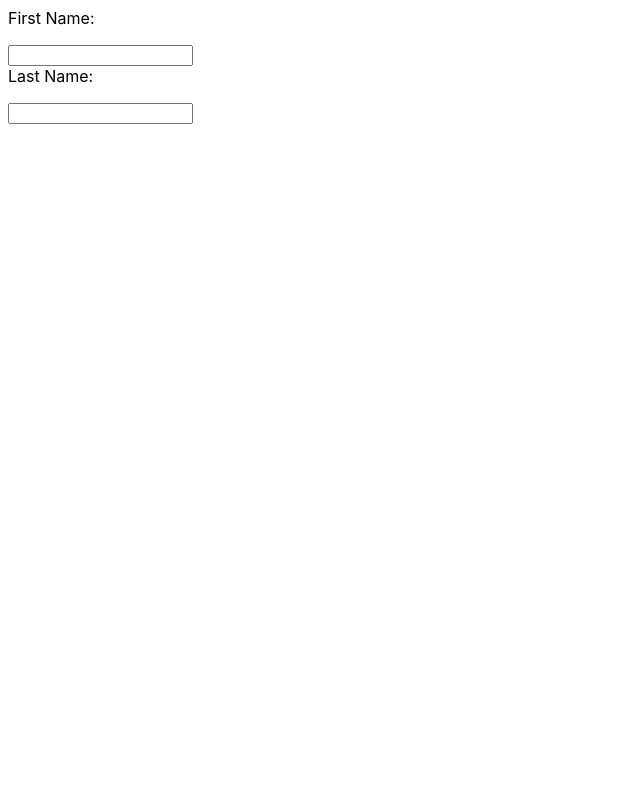
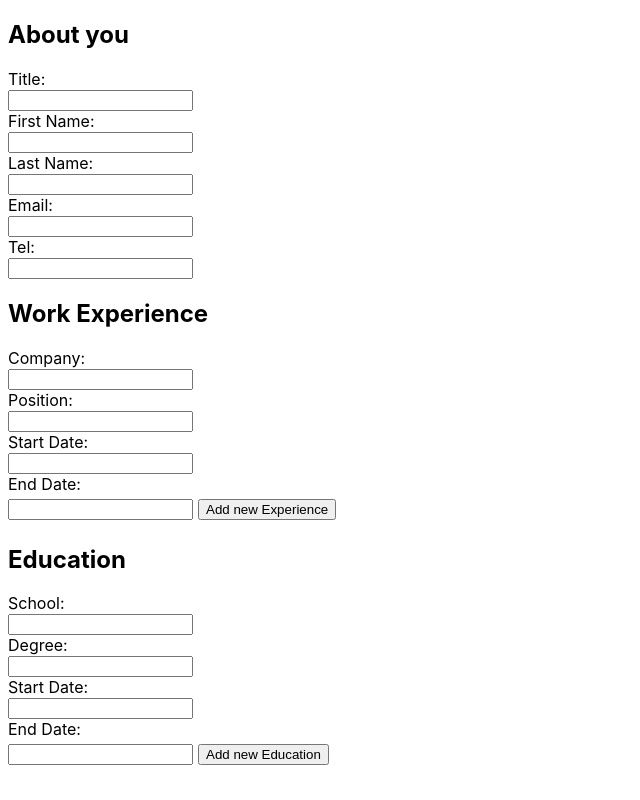
Before and after one commit to impronen/cv-app, a React (Create React App) app: page / in a window 1280 px wide. Shown: the whole page, without its empty margins (0-640 px from the left). Built offline with nearby package versions, Linux system fonts and the light colour scheme.

Commit message:
add forms

```diff
--- a/src/App.js
+++ b/src/App.js
@@ -1,5 +1,7 @@
 import React, { Component } from "react";
 import GeneralInfo from "./components/General";
+import Education from "./components/Education";
+import Experience from "./components/Experience";
 
 class App extends Component {
   constructor(props) {
@@ -14,6 +16,8 @@ class App extends Component {
     return (
       <div>
         <GeneralInfo />
+        <Experience />
+        <Education />
       </div>
     );
   }
--- a/src/components/Education.js
+++ b/src/components/Education.js
@@ -72,7 +72,36 @@ class Education extends Component {
   };
 
   render() {
-    return <div>{/* TODO: Do dem dom elements */}</div>;
+    return (
+      <div>
+        <h2>Education</h2>
+        <form onSubmit={this.onSubmitExperience}>
+          <div>
+            <div>
+              <label>School:</label>
+            </div>
+            <input value={this.state.company} onChange={this.editCompany} />
+
+            <div>
+              <label>Degree:</label>
+            </div>
+            <input value={this.state.position} onChange={this.editPosition} />
+
+            <div>
+              <label>Start Date:</label>
+            </div>
+            <input value={this.state.startDate} onChange={this.editStartDate} />
+
+            <div>
+              <label>End Date:</label>
+            </div>
+            <input value={this.state.endDate} onChange={this.editEndDate} />
+
+            <button type="submit">Add new Education</button>
+          </div>
+        </form>
+      </div>
+    );
   }
 }
 
--- a/src/components/Experience.js
+++ b/src/components/Experience.js
@@ -70,7 +70,8 @@ class Experience extends Component {
 
   onSubmitExperience = (e) => {
     e.preventDefault();
-    this.setState((prevState) => ({
+    this.setState(
+      (prevState) => ({
         jobs: [...prevState.jobs, prevState.job],
         job: {
           company: "",
@@ -80,10 +81,43 @@ class Experience extends Component {
           onGoing: false,
           editing: false,
         },
-    }));
+      }),
+      () => {
+        console.log(this.state.jobs);
+      }
+    );
   };
   render() {
-    return <div>{/* TODO: Do dem dom elements */}</div>;
+    return (
+      <div>
+        <h2>Work Experience</h2>
+        <form onSubmit={this.onSubmitExperience}>
+          <div>
+            <div>
+              <label>Company:</label>
+            </div>
+            <input value={this.state.company} onChange={this.editCompany} />
+
+            <div>
+              <label>Position:</label>
+            </div>
+            <input value={this.state.position} onChange={this.editPosition} />
+
+            <div>
+              <label>Start Date:</label>
+            </div>
+            <input value={this.state.startDate} onChange={this.editStartDate} />
+
+            <div>
+              <label>End Date:</label>
+            </div>
+            <input value={this.state.endDate} onChange={this.editEndDate} />
+
+            <button type="submit">Add new Experience</button>
+          </div>
+        </form>
+      </div>
+    );
   }
 }
 
--- a/src/components/General.js
+++ b/src/components/General.js
@@ -48,19 +48,39 @@ class GeneralInfo extends Component {
   render() {
     return (
       <div>
+        <h2>About you</h2>
+
+        <form className="generalInfo">
+          <div>
+            <label>Title:</label>
+          </div>
+          <input value={this.state.title} onChange={this.editTitle} />
+
           <div>
             <label>First Name:</label>
-          <p>{this.state.firstName}</p>
           </div>
           <input value={this.state.firstName} onChange={this.editFirstName} />
 
           <div>
             <label>Last Name:</label>
-          <p>{this.state.lastName}</p>
           </div>
           <input value={this.state.lastName} onChange={this.editLastName} />
 
-        {/* Render the remaining inputs and preview sections */}
+          <div>
+            <label>Email:</label>
+          </div>
+          <input
+            name="email"
+            type="email"
+            value={this.state.email}
+            onChange={this.editEmail}
+          />
+
+          <div>
+            <label>Tel:</label>
+          </div>
+          <input value={this.state.telephone} onChange={this.editTel} />
+        </form>
       </div>
     );
   }
--- a/src/index.css
+++ b/src/index.css
@@ -15,3 +15,7 @@ code {
   font-family: source-code-pro, Menlo, Monaco, Consolas, "Courier New",
     monospace;
 }
+
+input[type="email"]:invalid {
+  box-shadow: 0 0 5px 1px #a80608;
+}
```
Also changed, not shown: 1 other file (tests, documents, lock files or other folders). Lines whose indentation alone changed are shown as unchanged.
